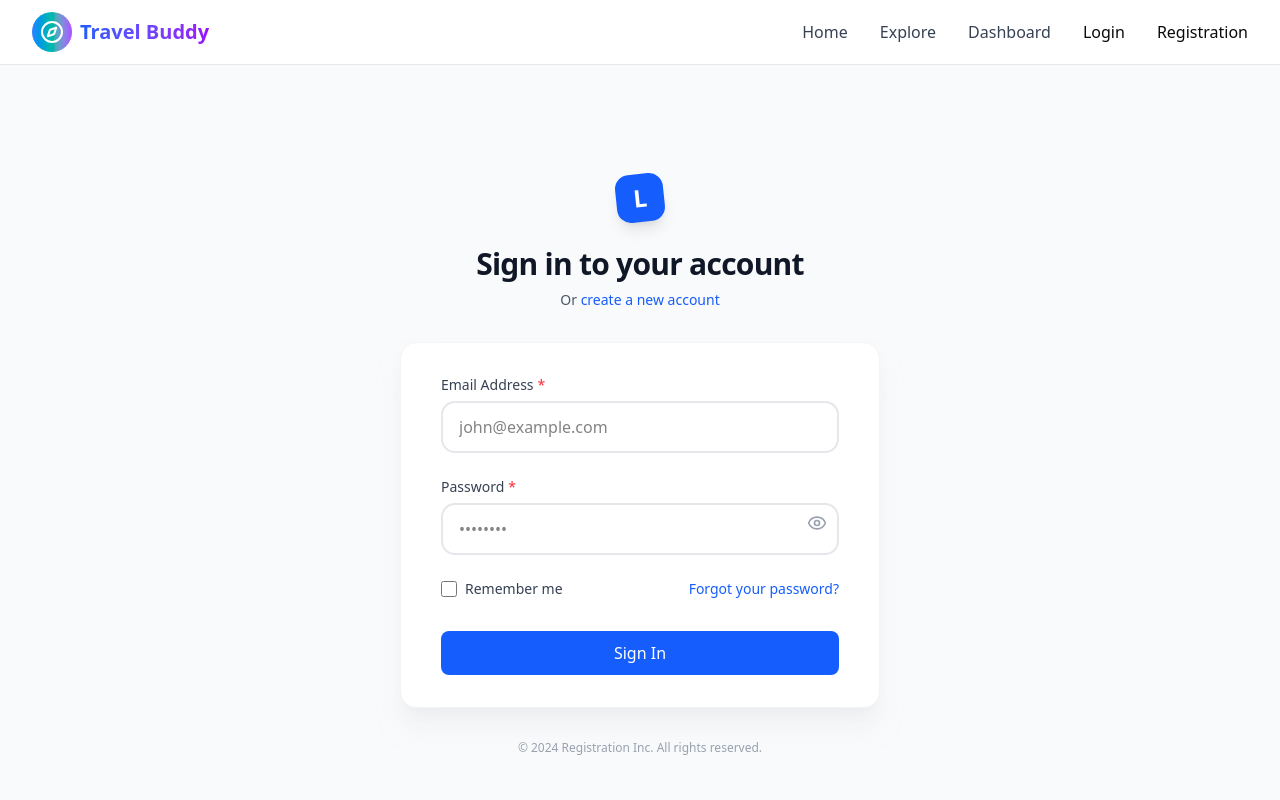
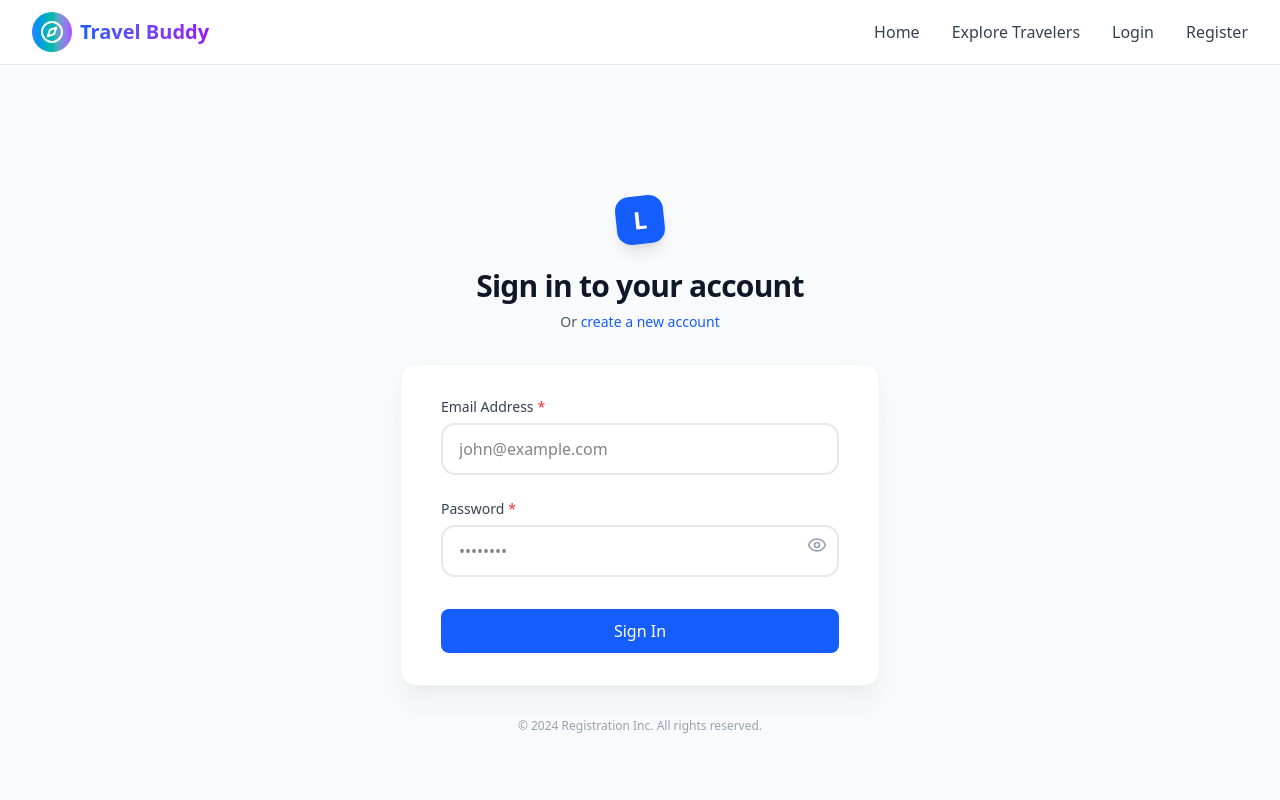
Before and after one commit to Irfan-Chowdhury/travel-buddy-client, a Next.js app: page /login in a window 1280 px wide. Shown: the top 800 px of the page. Built offline with nearby package versions, Linux system fonts and the light colour scheme.

Commit message:
Navbar Protected

```diff
--- a/src/components/auth/LoginForm.tsx
+++ b/src/components/auth/LoginForm.tsx
@@ -200,28 +200,7 @@ const handleSubmit = async (e: React.FormEvent) => {
           </div>
         </div>
 
-        {/* REMEMBER ME */}
-        <div className="flex items-center justify-between">
-          <label className="flex items-center">
-            <input
-              id="rememberMe"
-              name="rememberMe"
-              type="checkbox"
-              checked={formData.rememberMe}
-              onChange={handleChange}
-              className="h-4 w-4 text-blue-600 focus:ring-blue-500 border-gray-300 rounded"
-            />
-            <span className="ml-2 block text-sm text-gray-700">
-              Remember me
-            </span>
-          </label>
 
-          <div className="text-sm">
-            <a className="font-medium text-blue-600 hover:text-blue-500" href="#">
-              Forgot your password?
-            </a>
-          </div>
-        </div>
       </div>
 
       <div className="pt-2">
--- a/src/components/auth/LoginPage.tsx
+++ b/src/components/auth/LoginPage.tsx
@@ -1,4 +1,5 @@
 import LoginForm from "@/components/auth/LoginForm";
+import Link from "next/link";
 
 export default function LoginPage() {
   return (
@@ -14,12 +15,10 @@ export default function LoginPage() {
 
           <p className="mt-2 text-sm text-gray-600">
             Or{" "}
-            <a
-              href="/register"
-              className="font-medium text-blue-600 hover:text-blue-500 transition-colors"
-            >
+
+            <Link href="/register" className="font-medium text-blue-600 hover:text-blue-500 transition-colors">
               create a new account
-            </a>
+            </Link>
           </p>
         </div>
       </div>
--- a/src/components/auth/RegistrationPage.tsx
+++ b/src/components/auth/RegistrationPage.tsx
@@ -1,5 +1,6 @@
 "use client";
 
+import Link from "next/link";
 import { RegistrationForm } from "./RegistrationForm";
 
 // import { RegistrationForm } from "./RegistrationForm";
@@ -18,9 +19,9 @@ export default function RegistrationPage() {
           </h2>
           <p className="mt-2 text-sm text-gray-600">
             Already have an account?{" "}
-            <a href="#" className="font-medium text-blue-600 hover:text-blue-500 transition-colors">
+            <Link href="/login" className="font-medium text-blue-600 hover:text-blue-500 transition-colors">
               Sign in
-            </a>
+            </Link>
           </p>
         </div>
       </div>
--- a/src/components/layout/Navbar.tsx
+++ b/src/components/layout/Navbar.tsx
@@ -1,17 +1,42 @@
 "use client";
 
-// import React, { useState } from 'react';
-import { Menu, X, Compass } from 'lucide-react';
-import { Button } from '../ui/Button';
-import Link from 'next/link';
-import { useState } from 'react';
+import { Menu, X, Compass } from "lucide-react";
+import { Button } from "../ui/Button";
+import Link from "next/link";
+import { useState, useEffect } from "react";
+import { useRouter } from "next/navigation";
+import { handleLogout } from "@/lib/logout";
 
 export function Navbar() {
   const [isOpen, setIsOpen] = useState(false);
+  const [userRole, setUserRole] = useState<string | null>(null);
+  const router = useRouter();
 
-  return <nav className="sticky top-0 z-40 bg-white/95 backdrop-blur-sm border-b border-gray-200">
+  useEffect(() => {
+    const token = localStorage.getItem("token");
+    const user = localStorage.getItem("user");
+
+    if (token && user) {
+      const parsedUser = JSON.parse(user);
+      setUserRole(parsedUser.role); // "admin" or "user"
+    } else {
+      setUserRole(null); // not logged in
+    }
+  }, []);
+
+  const logoutHandler = () => {
+    handleLogout();
+    setUserRole(null);
+    router.push("/login");
+  };
+
+  return (
+    <nav className="sticky top-0 z-40 bg-white/95 backdrop-blur-sm border-b border-gray-200">
       <div className="max-w-7xl mx-auto px-4 sm:px-6 lg:px-8">
+
         <div className="flex items-center justify-between h-16">
+
+          {/* LOGO */}
           <Link href="/" className="flex items-center gap-2">
             <div className="w-10 h-10 bg-gradient-to-r from-blue-500 via-teal-500 to-purple-500 rounded-full flex items-center justify-center">
               <Compass className="w-6 h-6 text-white" />
@@ -21,48 +46,111 @@ export function Navbar() {
             </span>
           </Link>
 
+          {/* Desktop Menu */}
           <div className="hidden md:flex items-center gap-8">
             <Link href="/" className="text-gray-700 hover:text-blue-600 font-medium transition-colors">
               Home
             </Link>
+
             <Link href="/explore" className="text-gray-700 hover:text-blue-600 font-medium transition-colors">
-              Explore
+              Explore Travelers
             </Link>
-            <Link href="/dashboard" className="text-gray-700 hover:text-blue-600 font-medium transition-colors">
-              Dashboard
-            </Link>
-            <Link href="/login" variant="outline" size="sm">
-              Login
-            </Link>
-            <Link href="/registration">Registration</Link>
+
+            {/* WHEN LOGGED OUT */}
+            {!userRole && (
+              <>
+                <Link href="/login" className="text-gray-700 hover:text-blue-600 font-medium transition-colors">
+                  Login
+                </Link>
+                <Link href="/register" className="text-gray-700 hover:text-blue-600 font-medium transition-colors">
+                  Register
+                </Link>
+              </>
+            )}
+
+            {/* WHEN LOGGED IN */}
+            {userRole && (
+              <>
+                {userRole === "admin" && (
+                  <Link href="/admin/dashboard" className="text-gray-700 hover:text-blue-600 font-medium transition-colors">
+                    Admin Dashboard
+                  </Link>
+                )}
+
+                {userRole === "user" && (
+                  <Link href="/user/dashboard" className="text-gray-700 hover:text-blue-600 font-medium transition-colors">
+                    Dashboard
+                  </Link>
+                )}
+
+                <button
+                  onClick={logoutHandler}
+                  className="text-red-600 hover:text-red-700 font-medium"
+                >
+                  Logout
+                </button>
+              </>
+            )}
+
           </div>
 
+          {/* Mobile Menu Button */}
           <button className="md:hidden p-2" onClick={() => setIsOpen(!isOpen)}>
             {isOpen ? <X className="w-6 h-6" /> : <Menu className="w-6 h-6" />}
           </button>
         </div>
       </div>
 
-      {isOpen && <div className="md:hidden border-t border-gray-200 bg-white">
+      {/* Mobile Menu */}
+      {isOpen && (
+        <div className="md:hidden border-t border-gray-200 bg-white">
           <div className="px-4 py-4 space-y-3">
             <Link href="/" className="block py-2 text-gray-700 hover:text-blue-600 font-medium">
               Home
             </Link>
+
             <Link href="/explore" className="block py-2 text-gray-700 hover:text-blue-600 font-medium">
-              Explore
+              Explore Travelers
             </Link>
-            <Link href="/dashboard" className="block py-2 text-gray-700 hover:text-blue-600 font-medium">
-              Dashboard
-            </Link>
-            <div className="pt-3 space-y-2">
-              <Button variant="outline" size="sm" className="w-full">
-                Login
-              </Button>
-              <Button size="sm" className="w-full">
-                Sign Up
-              </Button>
-            </div>
+
+            {/* When NOT logged in */}
+            {!userRole && (
+              <>
+                <Link href="/login" className="block py-2 text-gray-700 hover:text-blue-600 font-medium">
+                  Login
+                </Link>
+                <Link href="/register" className="block py-2 text-gray-700 hover:text-blue-600 font-medium">
+                  Register
+                </Link>
+              </>
+            )}
+
+            {/* When logged in */}
+            {userRole && (
+              <>
+                {userRole === "admin" && (
+                  <Link href="/admin/dashboard" className="block py-2 text-gray-700 hover:text-blue-600 font-medium">
+                    Admin Dashboard
+                  </Link>
+                )}
+
+                {userRole === "user" && (
+                  <Link href="/user/dashboard" className="block py-2 text-gray-700 hover:text-blue-600 font-medium">
+                    Dashboard
+                  </Link>
+                )}
+
+                <button
+                  onClick={logoutHandler}
+                  className="block py-2 w-full text-left text-red-600 font-medium hover:bg-red-50 rounded-lg"
+                >
+                  Logout
+                </button>
+              </>
+            )}
           </div>
-        </div>}
-    </nav>;
+        </div>
+      )}
+    </nav>
+  );
 }
```
Also changed, not shown: src/app/(commonLayout)/(auth)/register/page.tsx (renamed from src/app/(commonLayout)/(auth)/registration/page.tsx).
